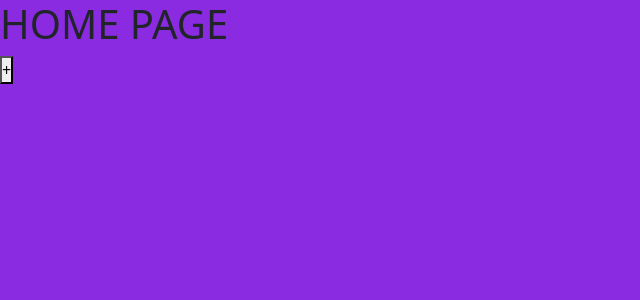
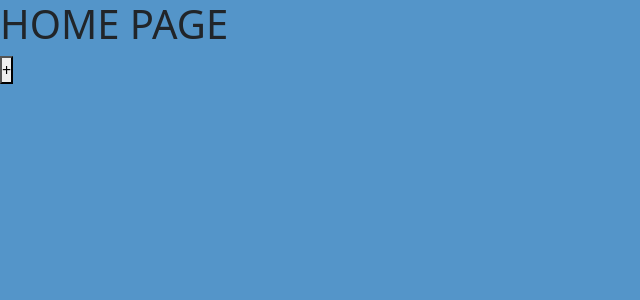
Before and after one commit to GustavoMont/tokevents, a React (Create React App) app in the folder client/: page /home in a window 1280 px wide. Shown: the top 300 px of the page, without its empty margins (0-640 px from the left). Built offline with nearby package versions, Linux system fonts and the light colour scheme.

Commit message:
:pencil: change bg color

```diff
--- a/client/src/styles/Home.css
+++ b/client/src/styles/Home.css
@@ -1,6 +1,6 @@
 main#home{
     /* max-width: 100vw; */
     min-height: 100vh;
-    background-color: blueviolet;
+    background-color: var(--main-color);
     position: relative;
 }
```
